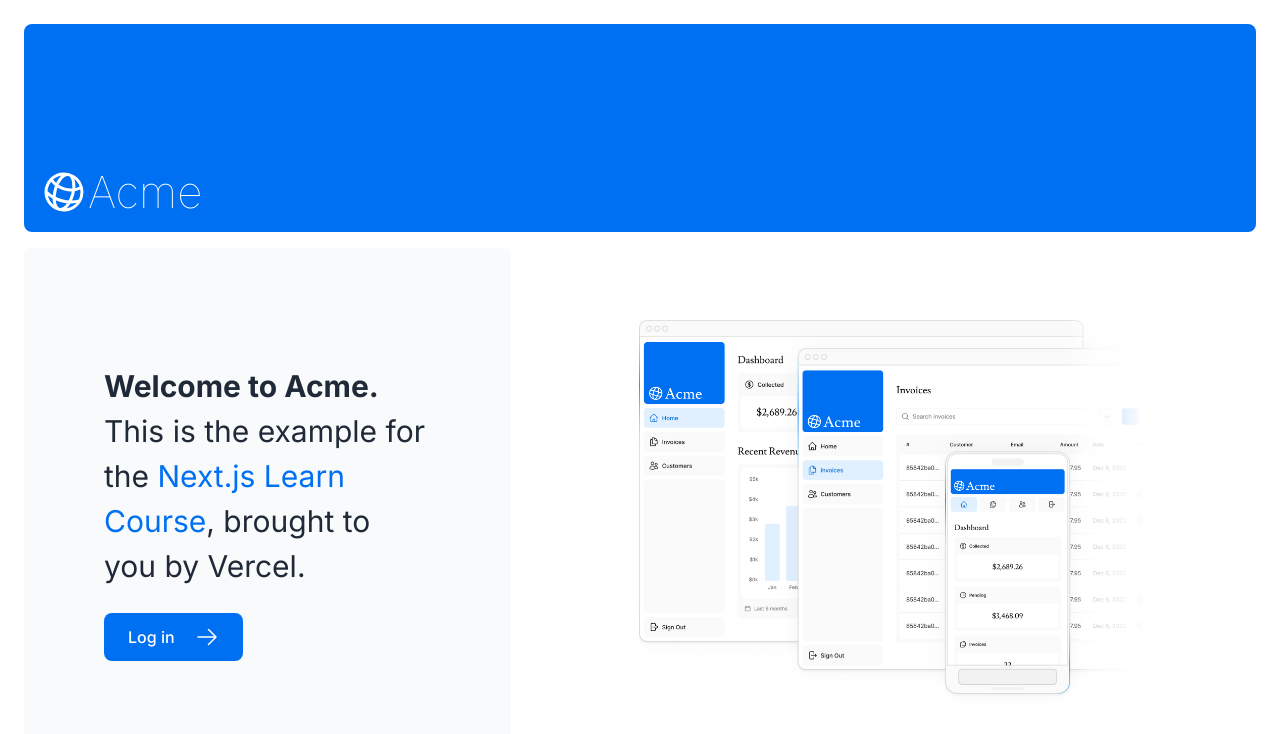
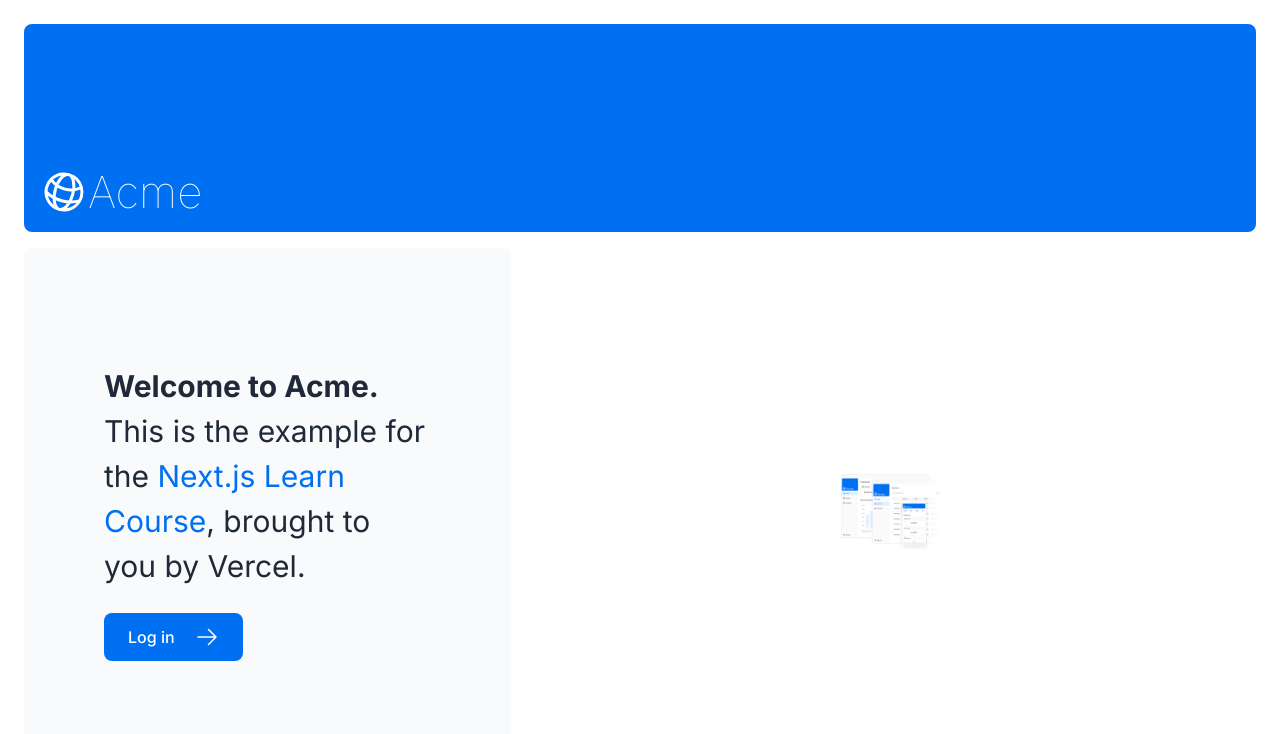
Before and after one commit to yanwlGit/nextjs-dashboard, a Next.js app: page / in a window 1280 px wide. Shown: the top 734 px of the page. Built offline with nearby package versions, Linux system fonts and the light colour scheme.

Commit message:
test 100

```diff
--- a/app/page.tsx
+++ b/app/page.tsx
@@ -31,7 +31,7 @@ export default function Page() {
         <div className="flex items-center justify-center p-6 md:w-3/5 md:px-28 md:py-12">
             <Image
               src="/hero-desktop.png"
-              width={600}
+              width={100}
               height={760}
               className="hidden md:block"
               alt="Screenshots of the dashboard project showing desktop version"
```
